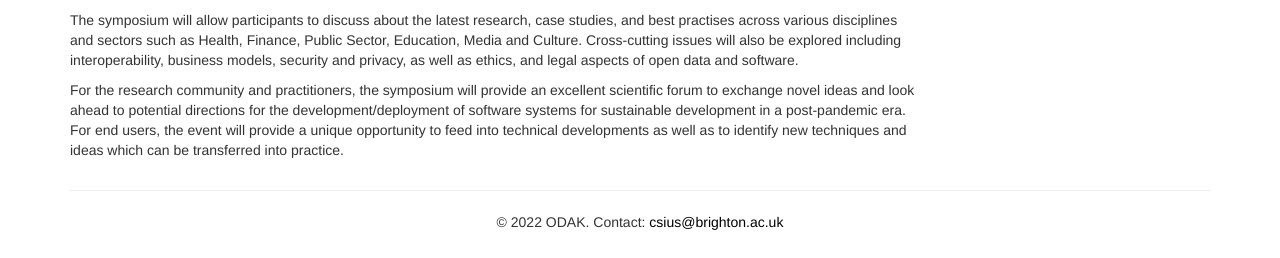
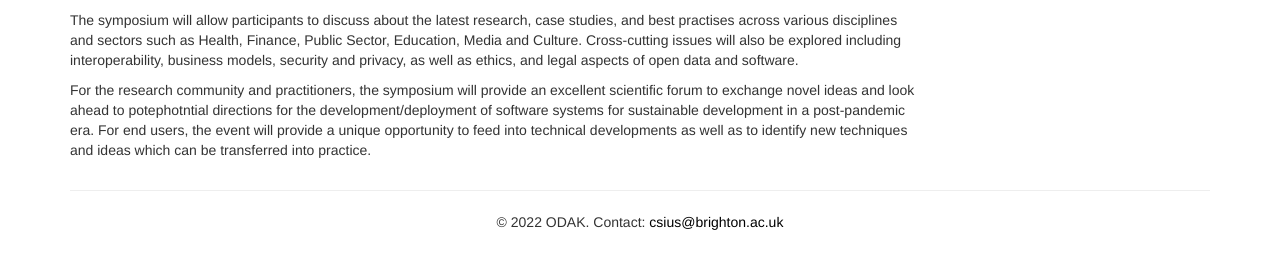
Before and after one commit to UniversityofBrighton/odak, a Jekyll site: the page built from 2022/index.md, in a window 1280 px wide and 1339 px high. Shown: the part 1078-1336 px from the top of the window. Built offline with Jekyll 4.4.1, drawn with Linux system fonts in a browser that asks for light colours; comment, search, counter and statistics services are not loaded.

```diff
--- a/2022/index.md
+++ b/2022/index.md
@@ -15,7 +15,7 @@
 
 The symposium will allow participants to discuss about the latest research, case studies, and best practises across various disciplines and sectors such as Health, Finance, Public Sector, Education, Media and Culture. Cross-cutting issues will also be explored including interoperability, business models, security and privacy, as well as ethics, and legal aspects of open data and software.
 
-For the research community and practitioners, the symposium will provide an excellent scientific forum to exchange novel ideas and look ahead to potential directions for the development/deployment of software systems for sustainable development in a post-pandemic era. For end users, the event will provide a unique opportunity to feed into technical developments as well as to identify new techniques and ideas which can be transferred into practice.
+For the research community and practitioners, the symposium will provide an excellent scientific forum to exchange novel ideas and look ahead to potephotntial directions for the development/deployment of software systems for sustainable development in a post-pandemic era. For end users, the event will provide a unique opportunity to feed into technical developments as well as to identify new techniques and ideas which can be transferred into practice.
 
 
 
```
Also changed, not shown: 2022/committees.md (+3 -0 lines).
